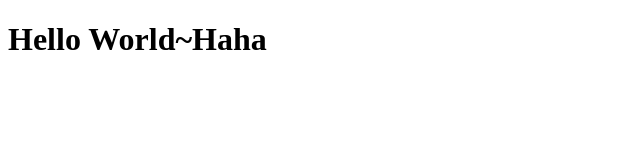
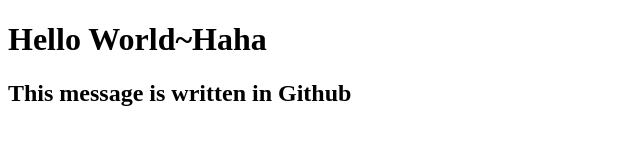
Before and after one commit to kthsarah1/FirstProject_230302, a plain HTML site: page index.html in a window 1280 px wide. Shown: the whole page, without its empty margins (0-640 px from the left). Drawn offline with Linux system fonts and the light colour scheme.

Commit message:
Update index.html
add message in Github

```diff
--- a/index.html
+++ b/index.html
@@ -5,5 +5,6 @@
 </head>
 <body>
 <h1>Hello World~Haha</h1>
+<h2>This message is written in Github</h2>
 </body>
 </html>
```
